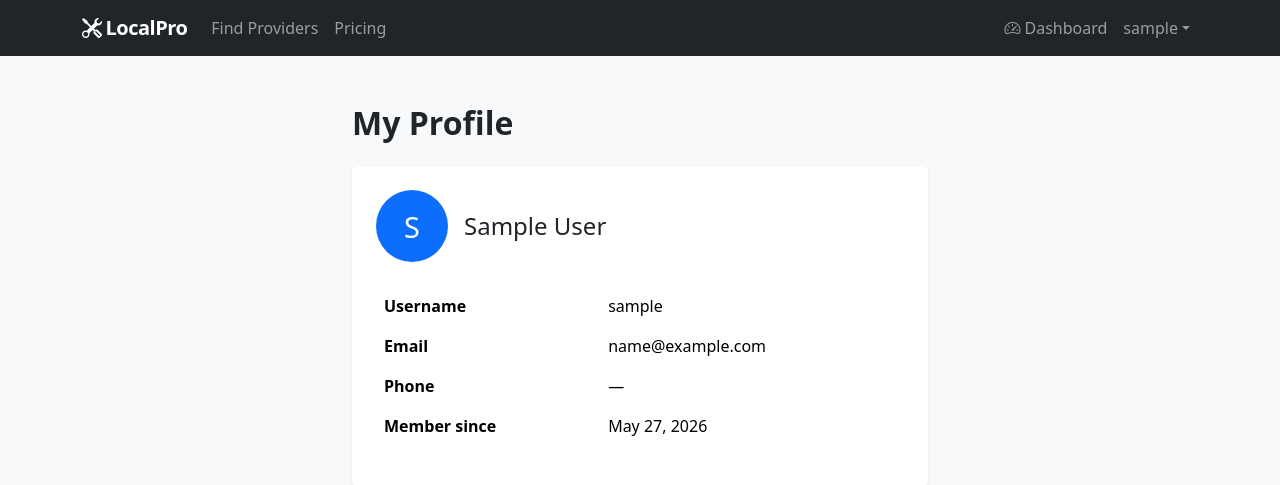
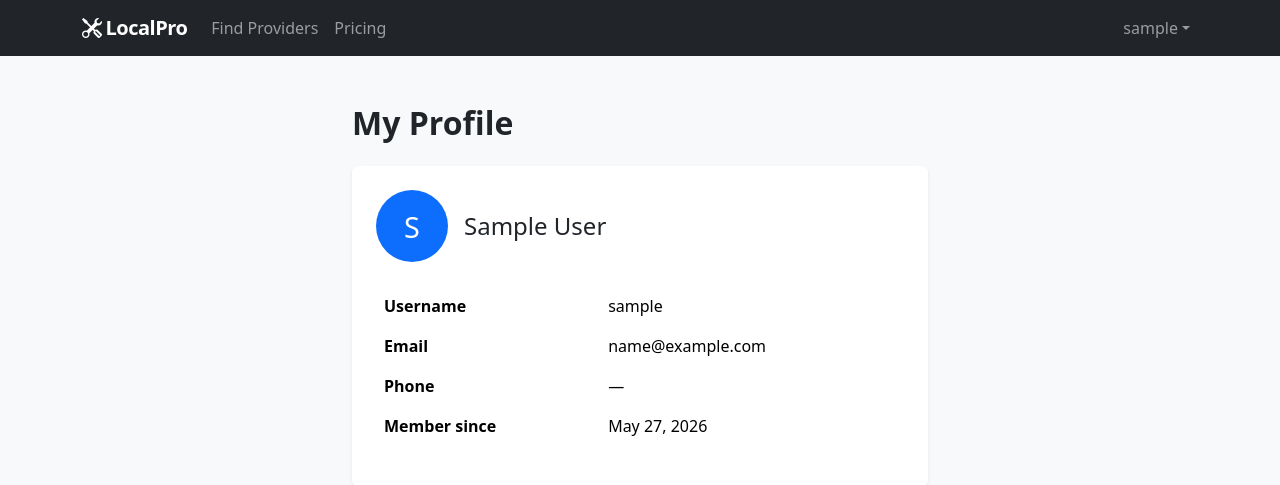
Before and after one commit to ingodwebelieve2817-art/Research, a Django app: page /accounts/profile/ in a window 1280 px wide. Shown: the top 485 px of the page. Run offline with Django 5.2, Linux system fonts and the light colour scheme; the visitor is signed in with stand-in values (Sample User, id 1); parts of the project's set-up code (start-up, migrations or seed data) failed here and were passed over.

Commit message:
Update base.html

```diff
--- a/templates/base.html
+++ b/templates/base.html
@@ -35,7 +35,7 @@
       </ul>
       <ul class="navbar-nav">
         {% if user.is_authenticated %}
-          <li class="nav-item"><a class="nav-link" href="{% url 'services:dashboard' %}"><i class="bi bi-speedometer2 me-1"></i>Dashboard</a></li>
+
           <li class="nav-item dropdown">
             <a class="nav-link dropdown-toggle" href="#" data-bs-toggle="dropdown">{{ user.username }}</a>
             <ul class="dropdown-menu dropdown-menu-end">
```
